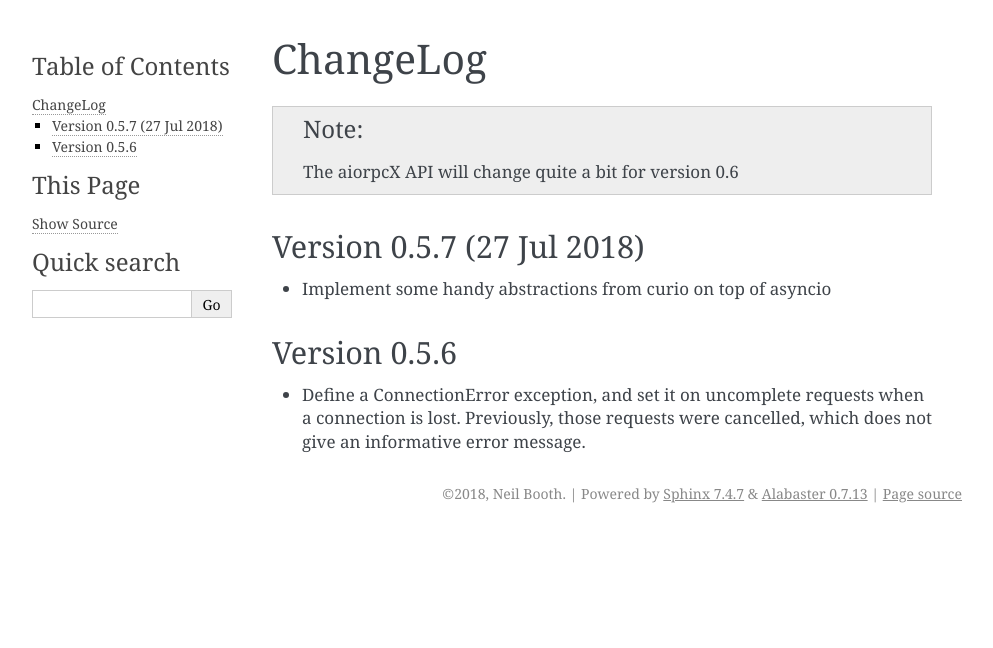
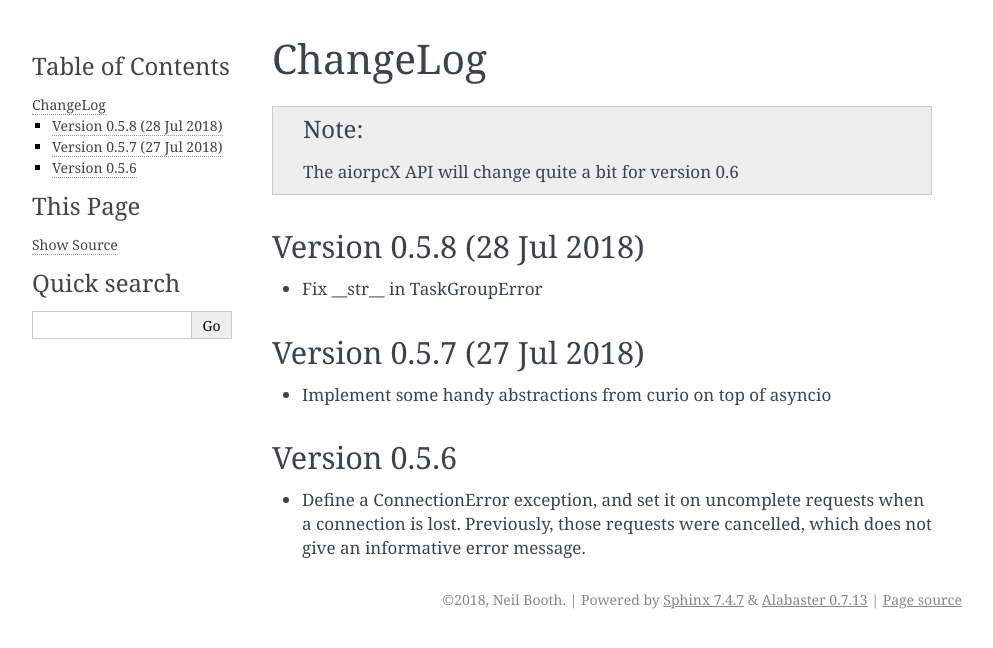
Before and after one commit to kyuupichan/aiorpcX, a Sphinx documentation site: the page built from docs/changelog.rst, in a window 1280 px wide. Shown: the top 648 px of the page, without its empty margins (148-1141 px from the left). Built offline with Sphinx 7.4.7, drawn with Linux system fonts in a browser that asks for light colours.

Commit message:
Prepare 0.5.8

```diff
--- a/aiorpcx/__init__.py
+++ b/aiorpcx/__init__.py
@@ -6,7 +6,7 @@ from .socks import *
 from .session import *
 from .util import *
 
-_version = (0, 5, 7)
+_version = (0, 5, 8)
 _version_str = '.'.join(str(part) for part in _version)
 
 __all__ = (curio.__all__ +
--- a/docs/changelog.rst
+++ b/docs/changelog.rst
@@ -2,6 +2,11 @@ ChangeLog
 =========
 
 .. note:: The aiorpcX API will change quite a bit for version 0.6
+
+Version 0.5.8 (28 Jul 2018)
+---------------------------
+
+* Fix __str__ in TaskGroupError
 
 Version 0.5.7 (27 Jul 2018)
 ---------------------------
```
